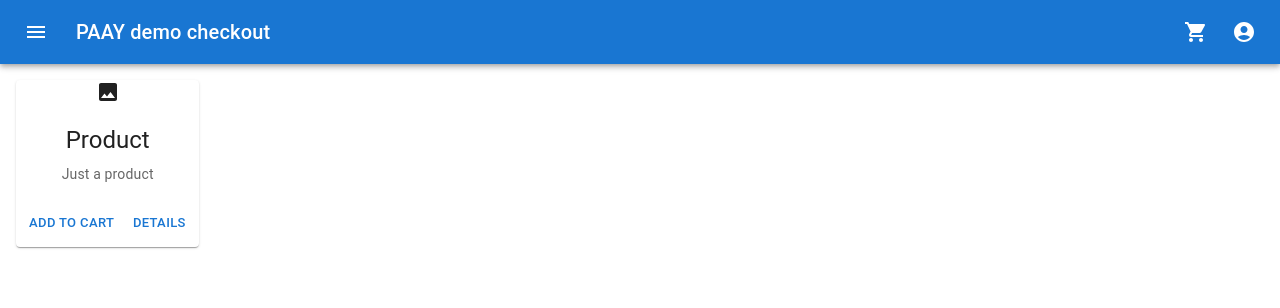
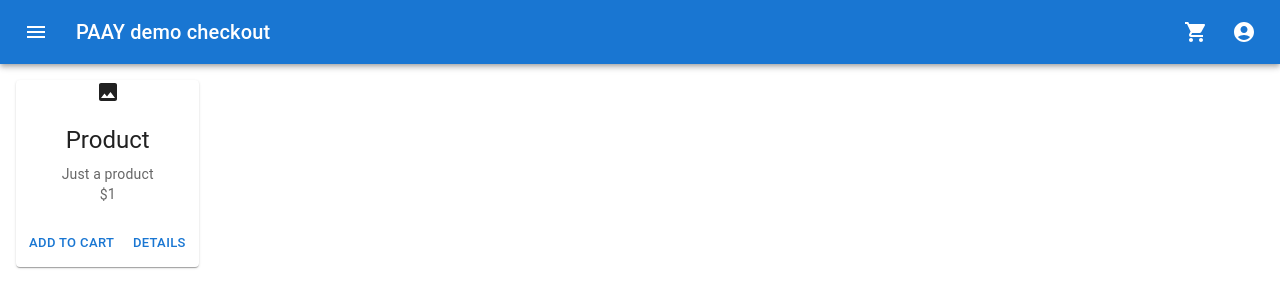
Before and after one commit to EphraimB/react-paay-demo-checkout, a React (Create React App) app: page / in a window 1280 px wide. Shown: the top 308 px of the page. Built offline with nearby package versions, Linux system fonts and the light colour scheme.

Commit message:
Added price.

```diff
--- a/src/pages/HomePage/HomePage.js
+++ b/src/pages/HomePage/HomePage.js
@@ -32,6 +32,9 @@ function HomePage(props) {
                                 <Typography variant="body2" color="text.secondary">
                                     {product.description}
                                 </Typography>
+                                <Typography variant="body2" color="text.secondary">
+                                    ${product.price}
+                                </Typography>
                             </CardContent>
                             <CardActions>
                                 <Button size="small">Add to cart</Button>
```
